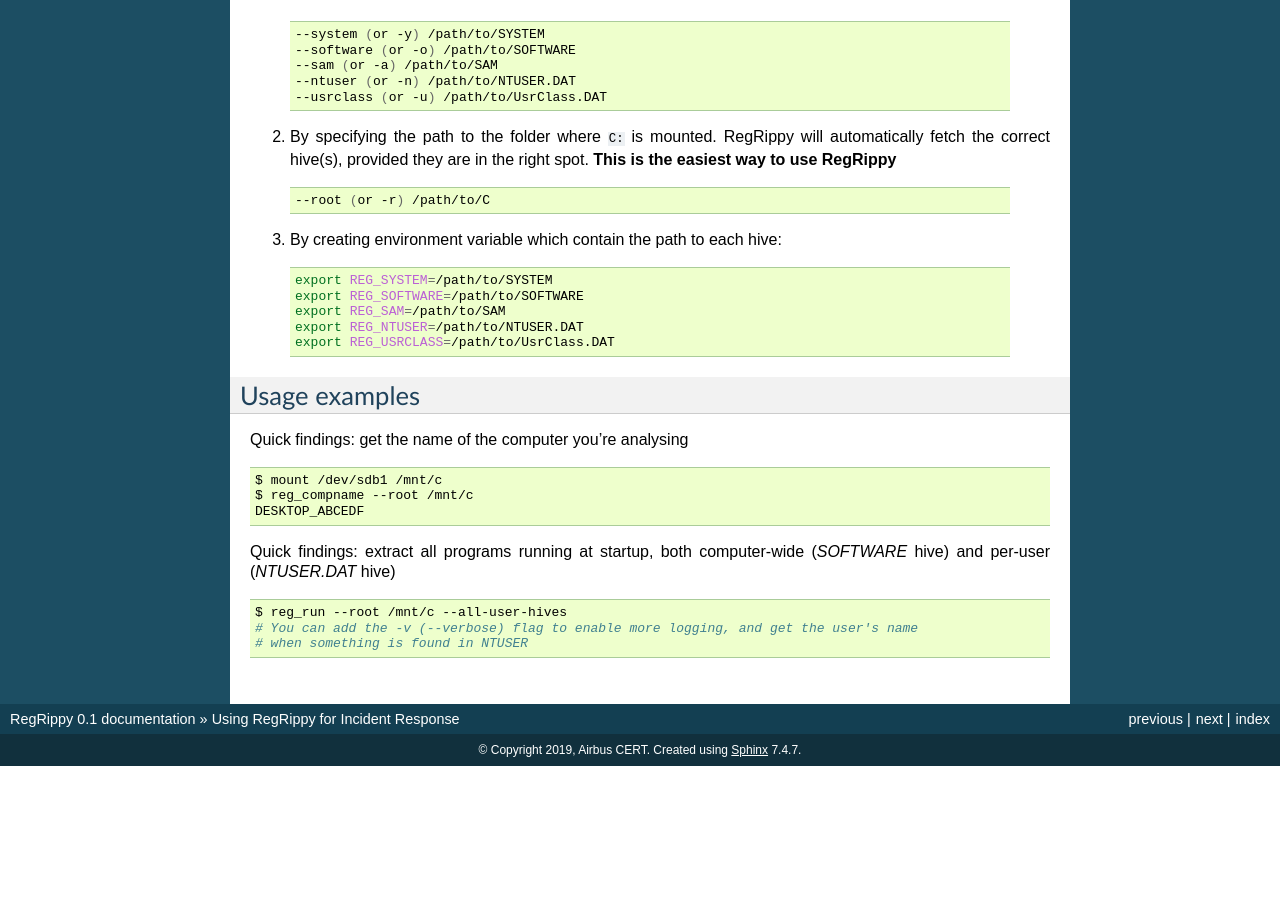
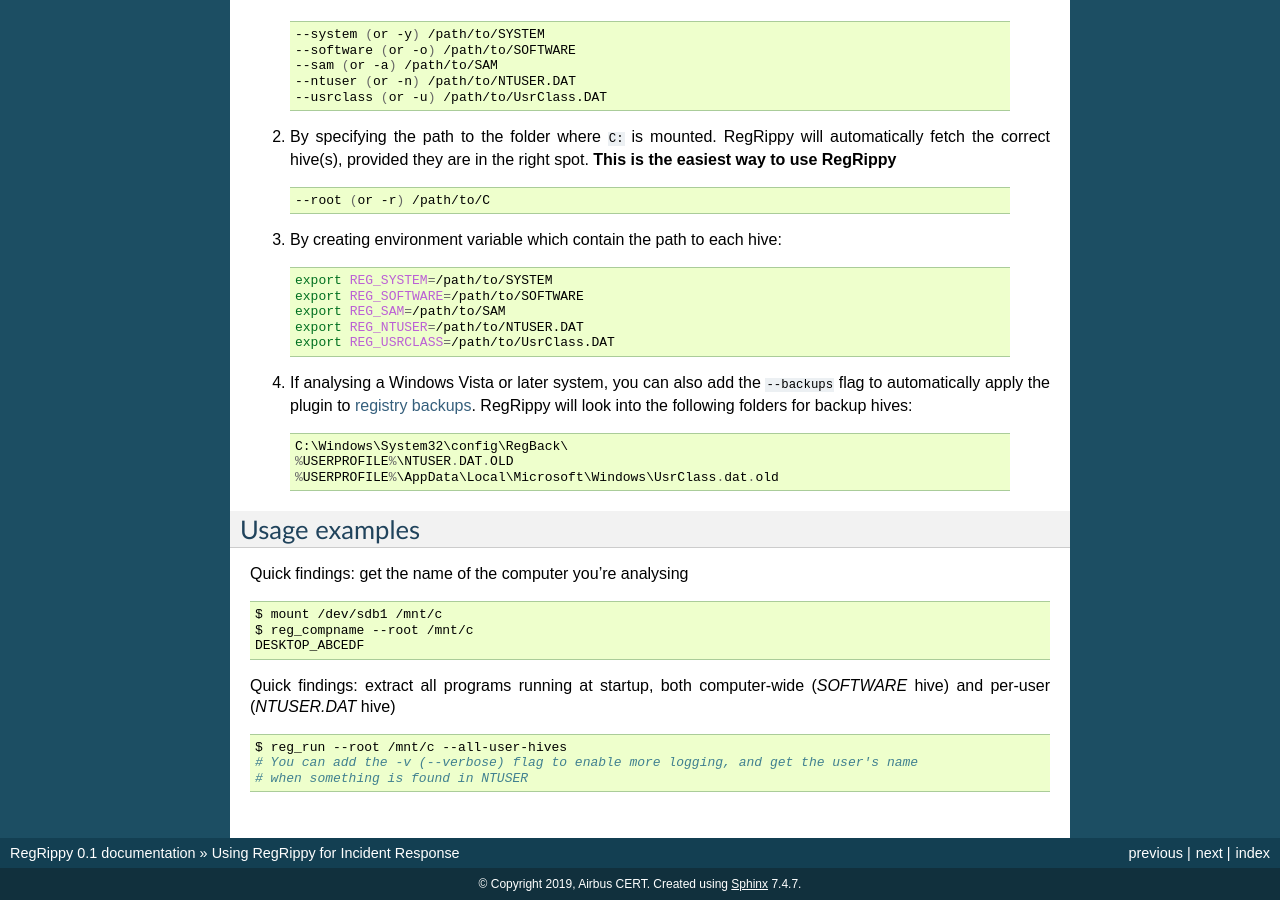
Before and after one commit to airbus-cert/regrippy, a Sphinx documentation site: the page built from docs/usage.rst, in a window 1280 px wide and 900 px high, scrolled down 812 px. Built offline with Sphinx 7.4.7, drawn with Linux system fonts in a browser that asks for light colours; pages that are not in the unit, such as notebooks, are missing from menus; before the commit the page ends 1578 px from its top, so only the background shows below that.

Commit message:
Mention --backup in docs

```diff
--- a/docs/usage.rst
+++ b/docs/usage.rst
@@ -75,6 +75,17 @@
      export REG_NTUSER=/path/to/NTUSER.DAT
      export REG_USRCLASS=/path/to/UsrClass.DAT
 
+4. If analysing a Windows Vista or later system, you can also add the ``--backups`` flag to
+   automatically apply the plugin to
+   `registry backups <https://www.fireeye.com/blog/threat-research/2019/01/digging-up-the-past-windows-registry-forensics-revisited.html>`_.
+   RegRippy will look into the following folders for backup hives:
+
+  .. code-block::
+
+    C:\Windows\System32\config\RegBack\
+    %USERPROFILE%\NTUSER.DAT.OLD
+    %USERPROFILE%\AppData\Local\Microsoft\Windows\UsrClass.dat.old
+
 ==============
 Usage examples
 ==============
```
